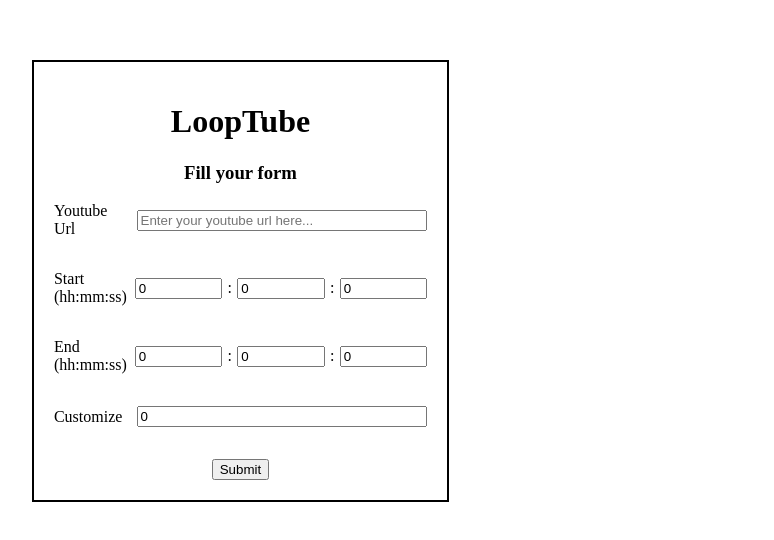
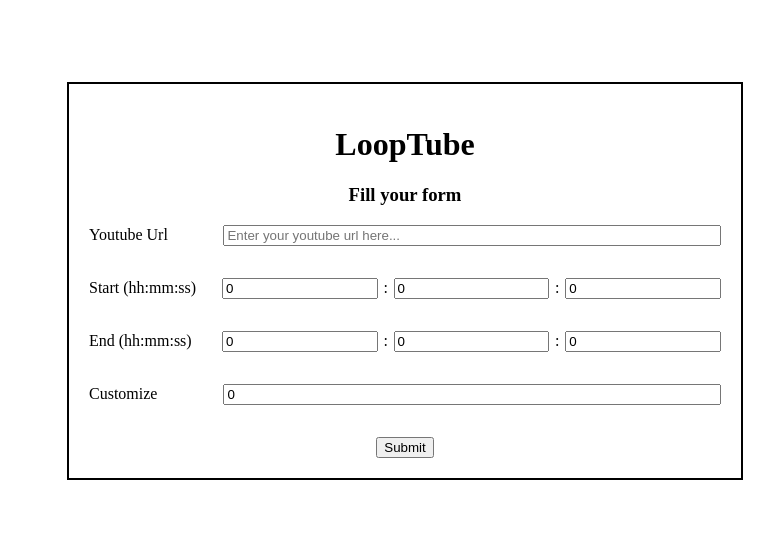
Before and after one commit to LoopTube2004/looptube, a React (Create React App) app in the folder client/: page / in a window 1280 px wide. Shown: the part 122-662 px from the top of the page, without its empty margins (235-1009 px from the left). Built offline with nearby package versions, Linux system fonts and the light colour scheme; the HTML template or start-up script is replaced by a standard one.

Commit message:
remove unused import

```diff
--- a/client/src/components/VideoForm.js
+++ b/client/src/components/VideoForm.js
@@ -1,13 +1,8 @@
 import styles from "./VideoForm.module.css";
-import { useState } from "react";
-import { FetchYoutubeData } from "../scripts/FetchYoutubeData";
-import { validateYouTubeLink } from "../scripts/YoutubeValidator";
-import toast from "react-hot-toast";
 
 
 const VideoForm = (props) => {
   return (
-    <div>
       <form className={styles["video-form"]} onSubmit={props.handleSubmit}>
         <h1>LoopTube</h1>
         <h3>Fill your form</h3>
@@ -97,7 +92,6 @@
           </div>
         )}
       </form>
-    </div>
   );
 };
 
--- a/client/src/pages/Home.js
+++ b/client/src/pages/Home.js
@@ -49,7 +49,6 @@
         }
 
       }
-
 
       // Update the error state with all collected error messages
       setErrors(tempErrors);
```
